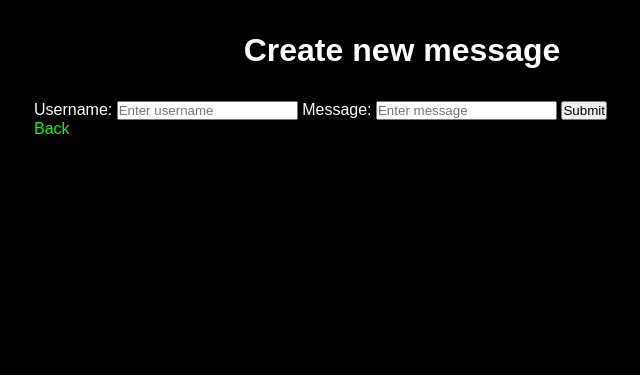
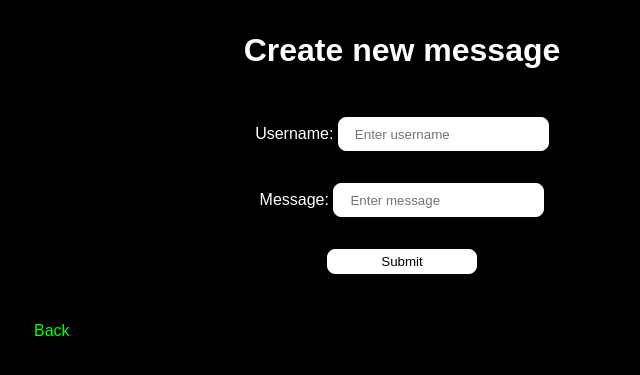
Before and after one commit to tajwararik/Mini-Message-Board, a Node server app: page /new in a window 1280 px wide. Shown: the top 375 px of the page, without its empty margins (238-878 px from the left). Run offline with Node 20, Linux system fonts and the light colour scheme.

Commit message:
Style forms and buttons

```diff
--- a/public/styles.css
+++ b/public/styles.css
@@ -37,6 +37,33 @@ h1 {
   color: #808080;
 }
 
+form {
+  display: flex;
+  flex-direction: column;
+  justify-content: center;
+  align-items: center;
+  gap: 32px;
+  padding: 16px;
+  margin-bottom: 32px;
+}
+
+form input {
+  max-width: 80%;
+  height: 25px;
+  padding: 16px;
+  border: 1px solid #fff;
+  border-radius: 8px;
+}
+
+form > button {
+  width: 150px;
+  padding: 4px;
+  background-color: #fff;
+  border: 1px solid #fff;
+  border-radius: 8px;
+  cursor: pointer;
+}
+
 a {
   color: #0f0;
   text-decoration: none;
@@ -60,3 +87,14 @@ li {
   font-style: italic;
   color: #ff0;
 }
+
+.delete-btn {
+  width:fit-content ;
+  font-size: 16px;
+  color: #f00;
+  background: transparent;
+  padding: 0;
+  margin: 0;
+  border: none;
+  outline: none;
+}
```
